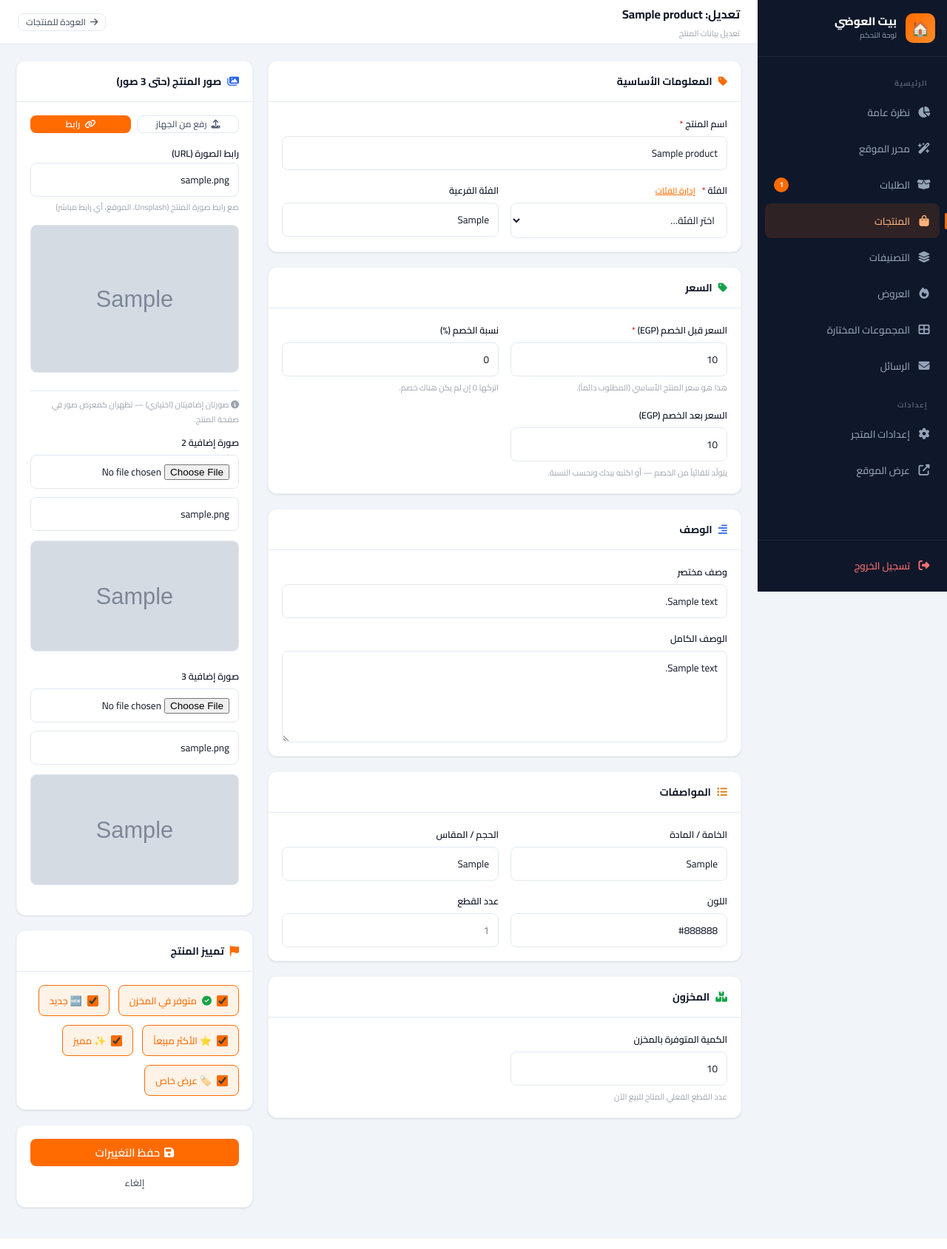
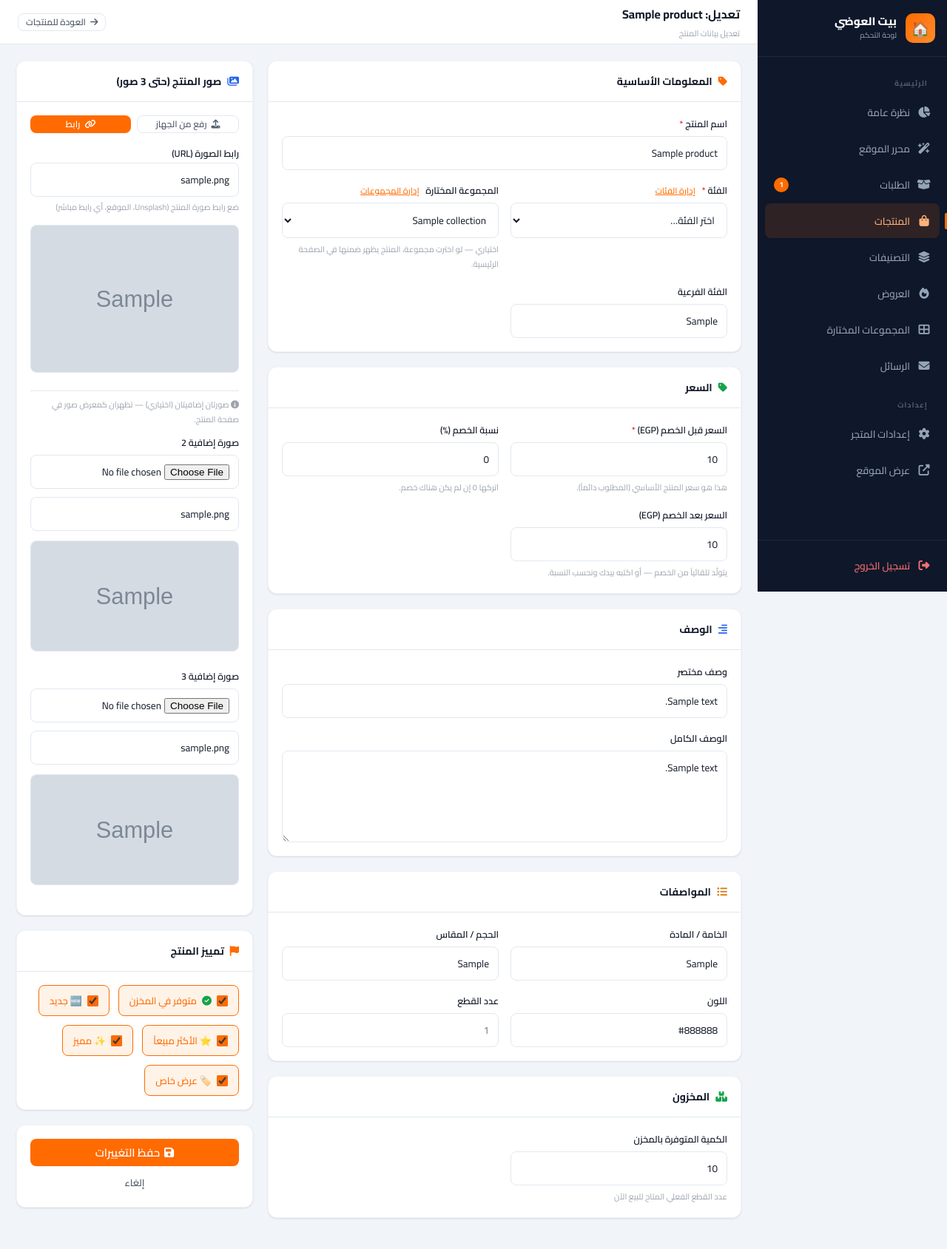
Before and after one commit to Ranem-Hosny/kitchennest, a PHP site: page /admin/product-form.php?id=1 in a window 1280 px wide. Shown: the whole page at 74% size. Run offline with PHP 8.4, Linux system fonts and the light colour scheme; the visitor is signed in with stand-in values (Sample User, id 1); tables that the repository leaves empty or names only in its code hold one stand-in row (values such as "Sample post"); grey boxes marked "Sample" are stand-in pictures.

Commit message:
Assign products to a featured collection (product-form dropdown -> homepage + collection page)
Co-Authored-By: Claude Opus 4.8 <noreply@anthropic.com>

```diff
--- a/admin/includes/admin-config.php
+++ b/admin/includes/admin-config.php
@@ -95,11 +95,12 @@ function ensureSchema(): void {
         $db = adminDB();
         $current = 0;
         try { $current = (int)$db->query("SELECT value FROM settings WHERE `key`='schema_version'")->fetchColumn(); } catch (Exception $e) {}
-        if ($current >= 2) return;
+        if ($current >= 3) return;
 
         $alters = [
             "ALTER TABLE products   ADD COLUMN image_url2 VARCHAR(500) DEFAULT NULL",
             "ALTER TABLE products   ADD COLUMN image_url3 VARCHAR(500) DEFAULT NULL",
+            "ALTER TABLE products   ADD COLUMN collection_id INT DEFAULT NULL",
             "ALTER TABLE categories ADD COLUMN image_url  VARCHAR(500) DEFAULT NULL",
             "ALTER TABLE orders     ADD COLUMN stock_deducted TINYINT(1) NOT NULL DEFAULT 0",
             "ALTER TABLE collections ADD COLUMN category VARCHAR(50) DEFAULT NULL",
@@ -118,8 +119,8 @@ function ensureSchema(): void {
         } catch (Exception $e) {}
 
         try {
-            $db->prepare("INSERT INTO settings (`key`, value) VALUES ('schema_version','2')
-                          ON DUPLICATE KEY UPDATE value='2'")->execute();
+            $db->prepare("INSERT INTO settings (`key`, value) VALUES ('schema_version','3')
+                          ON DUPLICATE KEY UPDATE value='3'")->execute();
         } catch (Exception $e) {}
     } catch (Exception $e) { /* never block the page on migration issues */ }
 }
--- a/admin/product-form.php
+++ b/admin/product-form.php
@@ -13,6 +13,10 @@ if ($editId) {
     $product = $st->fetch();
     if (!$product) { header('Location: products.php'); exit; }
 }
+
+// Collections for the "featured collection" dropdown
+$collectionsList = [];
+try { $collectionsList = $db->query('SELECT id, title FROM collections ORDER BY sort_order, id')->fetchAll(); } catch (Exception $e) {}
 
 $errors = [];
 $flash  = '';
@@ -75,6 +79,9 @@ if ($_SERVER['REQUEST_METHOD'] === 'POST') {
     $image_url2 = $uploadImg('image_file2', $image_url2);
     $image_url3 = $uploadImg('image_file3', $image_url3);
 
+    // Featured collection (optional — empty means "no collection")
+    $collection_id = (($_POST['collection_id'] ?? '') !== '') ? (int)$_POST['collection_id'] : null;
+
     $stock_qty     = max(0, (int)($_POST['stock_qty'] ?? 0));
     $in_stock      = isset($_POST['in_stock'])    ? 1 : 0;
     $is_new        = isset($_POST['is_new'])      ? 1 : 0;
@@ -91,11 +98,11 @@ if ($_SERVER['REQUEST_METHOD'] === 'POST') {
 
         if ($editId) {
             $db->prepare("UPDATE products SET
-                name=?, category=?, subcategory=?, price=?, old_price=?, discount=?,
+                name=?, category=?, collection_id=?, subcategory=?, price=?, old_price=?, discount=?,
                 short_desc=?, description=?, material=?, size=?, color=?, pieces=?,
                 image_url=?, image_url2=?, image_url3=?, in_stock=?, stock_qty=?, is_new=?, is_bestseller=?, is_featured=?, is_offer=?
                 WHERE id=?")
-               ->execute([$name, $category, $subcategory, $price, $old_price, $discount,
+               ->execute([$name, $category, $collection_id, $subcategory, $price, $old_price, $discount,
                           $short_desc, $description, $material, $size, $color, $pieces,
                           $image_url, $image_url2, $image_url3, $in_stock, $stock_qty, $is_new, $is_bestseller, $is_featured, $is_offer,
                           $editId]);
@@ -103,11 +110,11 @@ if ($_SERVER['REQUEST_METHOD'] === 'POST') {
             exit;
         } else {
             $db->prepare("INSERT INTO products
-                (name, slug, category, subcategory, price, old_price, discount,
+                (name, slug, category, collection_id, subcategory, price, old_price, discount,
                  short_desc, description, material, size, color, pieces,
                  image_url, image_url2, image_url3, in_stock, stock_qty, is_new, is_bestseller, is_featured, is_offer, created_at)
-                VALUES (?,?,?,?,?,?,?,?,?,?,?,?,?,?,?,?,?,?,?,?,?,?, NOW())")
-               ->execute([$name, $slug, $category, $subcategory, $price, $old_price, $discount,
+                VALUES (?,?,?,?,?,?,?,?,?,?,?,?,?,?,?,?,?,?,?,?,?,?,?, NOW())")
+               ->execute([$name, $slug, $category, $collection_id, $subcategory, $price, $old_price, $discount,
                           $short_desc, $description, $material, $size, $color, $pieces,
                           $image_url, $image_url2, $image_url3, $in_stock, $stock_qty, $is_new, $is_bestseller, $is_featured, $is_offer]);
             header('Location: products.php?msg=saved');
@@ -172,6 +179,21 @@ include 'includes/layout-start.php';
                 </option>
               <?php endforeach; ?>
             </select>
+          </div>
+          <div class="form-group">
+            <label class="form-label">
+              المجموعة المختارة
+              <a href="collections.php" style="font-size:11.5px;font-weight:500;color:var(--primary);margin-right:6px;">إدارة المجموعات</a>
+            </label>
+            <select name="collection_id" class="form-control">
+              <option value="">— بدون مجموعة —</option>
+              <?php foreach ($collectionsList as $col): ?>
+                <option value="<?= (int)$col['id'] ?>" <?= (string)($product['collection_id'] ?? '') === (string)$col['id'] ? 'selected' : '' ?>>
+                  <?= esc($col['title']) ?>
+                </option>
+              <?php endforeach; ?>
+            </select>
+            <span class="form-hint">اختياري — لو اخترتِ مجموعة، المنتج يظهر ضمنها في الصفحة الرئيسية.</span>
           </div>
           <div class="form-group">
             <label class="form-label">الفئة الفرعية</label>
--- a/admin/setup.php
+++ b/admin/setup.php
@@ -49,6 +49,7 @@ $log .= runSQL($db, "
       `size`          VARCHAR(50)     DEFAULT NULL,
       `color`         VARCHAR(50)     DEFAULT NULL,
       `pieces`        TINYINT         NOT NULL DEFAULT 1,
+      `collection_id` INT                      DEFAULT NULL,
       `image_url`     VARCHAR(500)    DEFAULT NULL,
       `image_url2`    VARCHAR(500)    DEFAULT NULL,
       `image_url3`    VARCHAR(500)    DEFAULT NULL,
--- a/category.html
+++ b/category.html
@@ -22,6 +22,9 @@
 
 <section class="section">
   <div class="container">
+
+    <h1 id="catPageTitle" class="section__title" style="font-size:1.6rem;margin-bottom:6px"></h1>
+    <div id="catBreadcrumb" class="text-muted" style="font-size:13px;margin-bottom:20px"></div>
 
     <!-- Category Banner -->
     <!-- <div id="catBanner" class="cat-banner" style="display:none">
--- a/js/products-sync.js
+++ b/js/products-sync.js
@@ -46,6 +46,7 @@
                   : (dbProduct.image ? [dbProduct.image] : existing.images),
           inStock: dbProduct.inStock,
           stockQty: dbProduct.stockQty,
+          collectionId: dbProduct.collectionId,
           isNew: dbProduct.isNew,
           isBestSeller: dbProduct.isBestSeller,
           isFeatured: dbProduct.isFeatured,
--- a/php/products-api.php
+++ b/php/products-api.php
@@ -73,6 +73,7 @@ try {
             'images'      => array_values(array_filter([$p['image_url'] ?? '', $p['image_url2'] ?? '', $p['image_url3'] ?? ''])),
             'inStock'     => (bool)$p['in_stock'],
             'stockQty'    => isset($p['stock_qty']) ? (int)$p['stock_qty'] : null,
+            'collectionId'=> !empty($p['collection_id']) ? (int)$p['collection_id'] : null,
             'isNew'       => (bool)$p['is_new'],
             'isBestSeller'=> (bool)$p['is_bestseller'],
             'isFeatured'  => (bool)$p['is_featured'],
```
Also changed, not shown: js/category.js (+23 -0 lines), js/home.js (+17 -9 lines).
